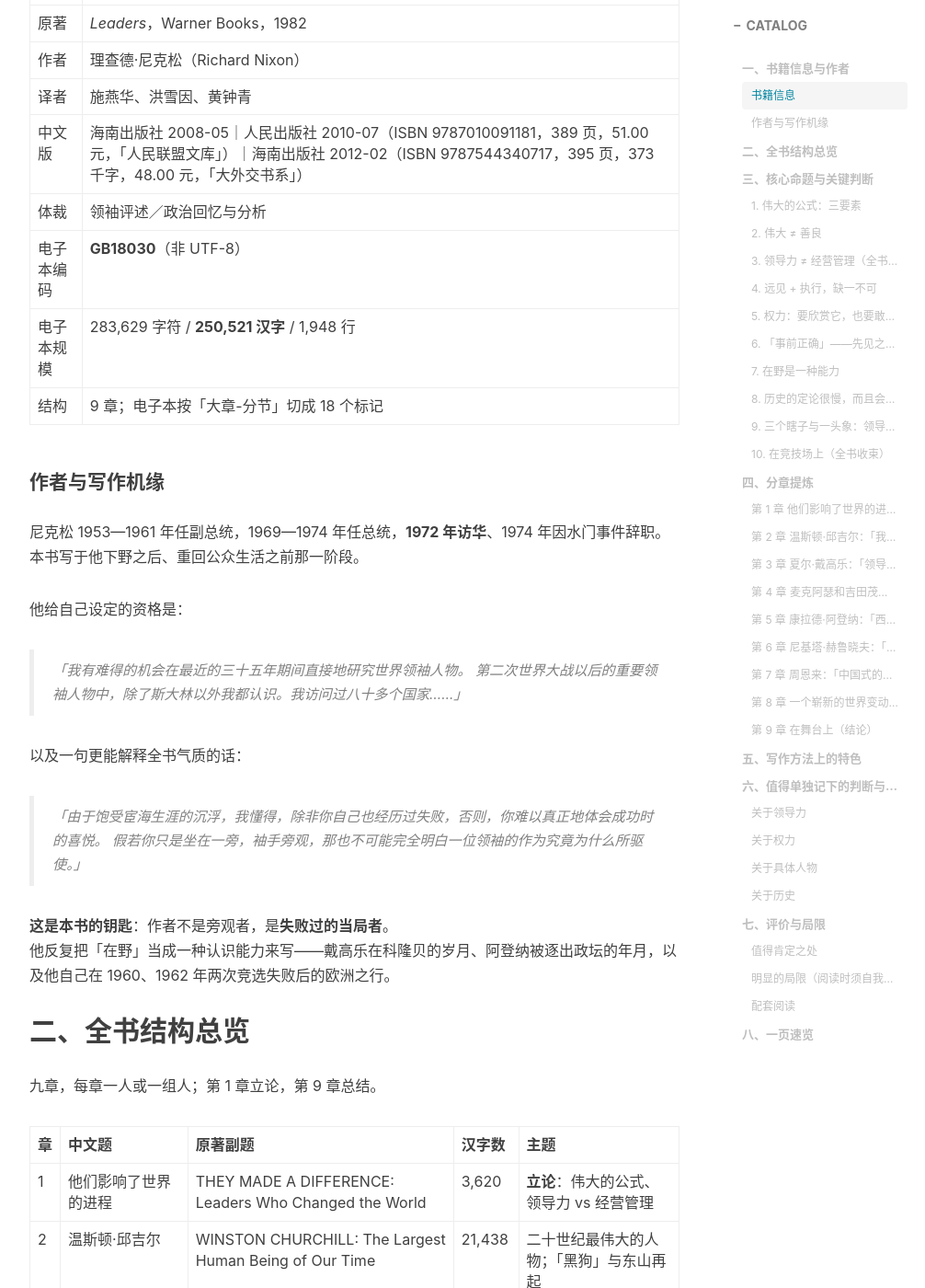
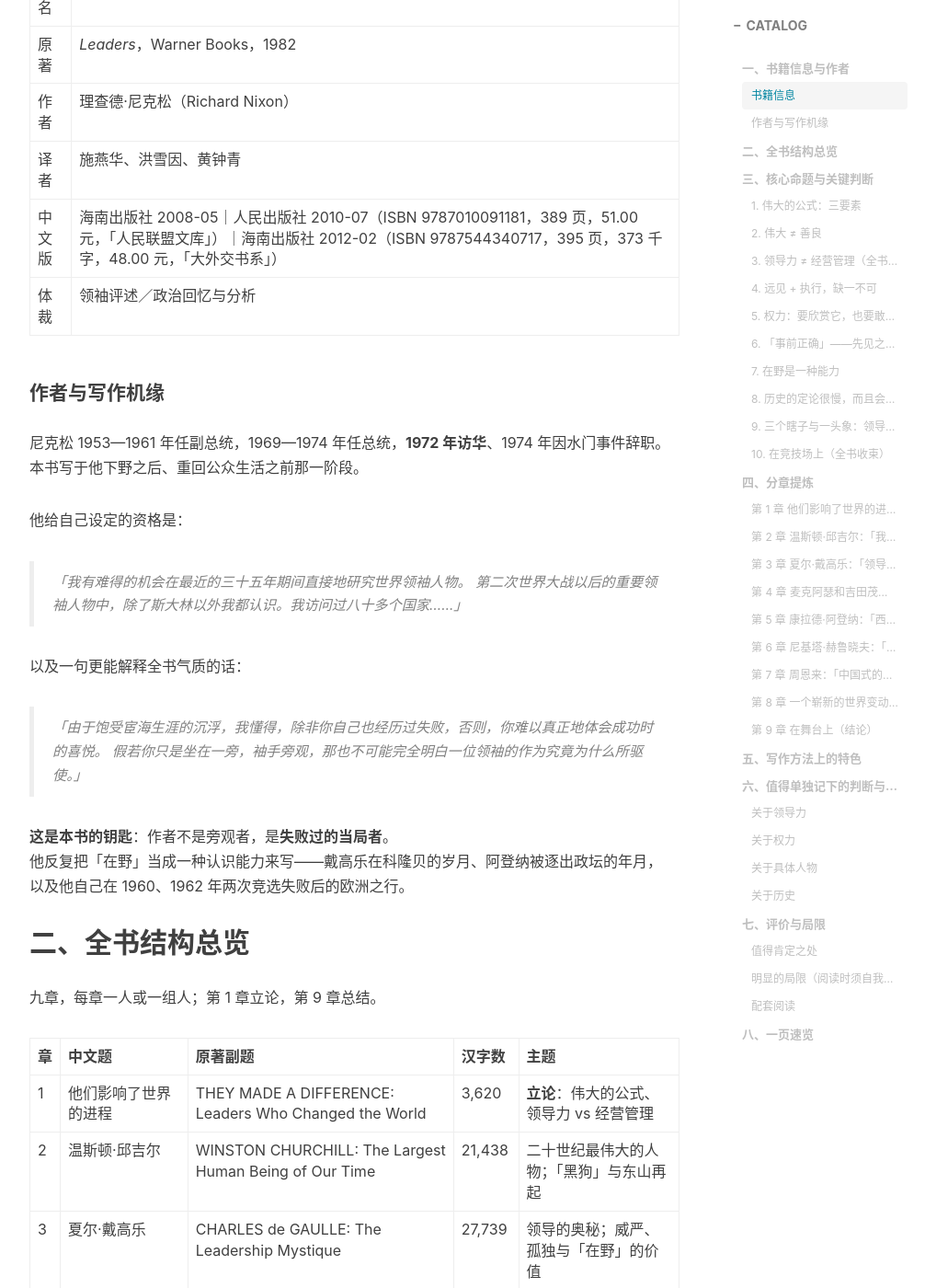
Before and after one commit to l3b2w1-books/l3b2w1-books.github.io, a Jekyll site: the page built from _posts/2026-10-09-leaders.md, in a window 1280 px wide and 1400 px high, scrolled down 882 px. Shown: the whole window at 92% size, without its empty margins (233-1239 px from the left). Built offline with Jekyll 4.4.1, drawn with Linux system fonts in a browser that asks for light colours; nearby versions of some CDN libraries; comment, search, counter and statistics services are not loaded.

Commit message:
update _posts/2026-10-09-leaders.md

```diff
--- a/_posts/2026-10-09-leaders.md
+++ b/_posts/2026-10-09-leaders.md
@@ -28,13 +28,11 @@ tags:
 | 译者 | 施燕华、洪雪因、黄钟青 |
 | 中文版 | 海南出版社 2008-05｜人民出版社 2010-07（ISBN 9787010091181，389 页，51.00 元，「人民联盟文库」）｜海南出版社 2012-02（ISBN 9787544340717，395 页，373 千字，48.00 元，「大外交书系」） |
 | 体裁 | 领袖评述／政治回忆与分析 |
-| 电子本编码 | **GB18030**（非 UTF-8） |
-| 电子本规模 | 283,629 字符 / **250,521 汉字** / 1,948 行 |
-| 结构 | 9 章；电子本按「大章-分节」切成 18 个标记 |
 
 #### 作者与写作机缘
 
-尼克松 1953—1961 年任副总统，1969—1974 年任总统，**1972 年访华**、1974 年因水门事件辞职。本书写于他下野之后、重回公众生活之前那一阶段。
+尼克松 1953—1961 年任副总统，1969—1974 年任总统，**1972 年访华**、1974 年因水门事件辞职。
+本书写于他下野之后、重回公众生活之前那一阶段。
 
 他给自己设定的资格是：
 
@@ -47,7 +45,8 @@ tags:
 > 假若你只是坐在一旁，袖手旁观，那也不可能完全明白一位领袖的作为究竟为什么所驱使。」
 
 **这是本书的钥匙**：作者不是旁观者，是**失败过的当局者**。
-他反复把「在野」当成一种认识能力来写——戴高乐在科隆贝的岁月、阿登纳被逐出政坛的年月，以及他自己在 1960、1962 年两次竞选失败后的欧洲之行。
+他反复把「在野」当成一种认识能力来写——戴高乐在科隆贝的岁月、阿登纳被逐出政坛的年月，
+以及他自己在 1960、1962 年两次竞选失败后的欧洲之行。
 
 ## 二、全书结构总览
 
```
